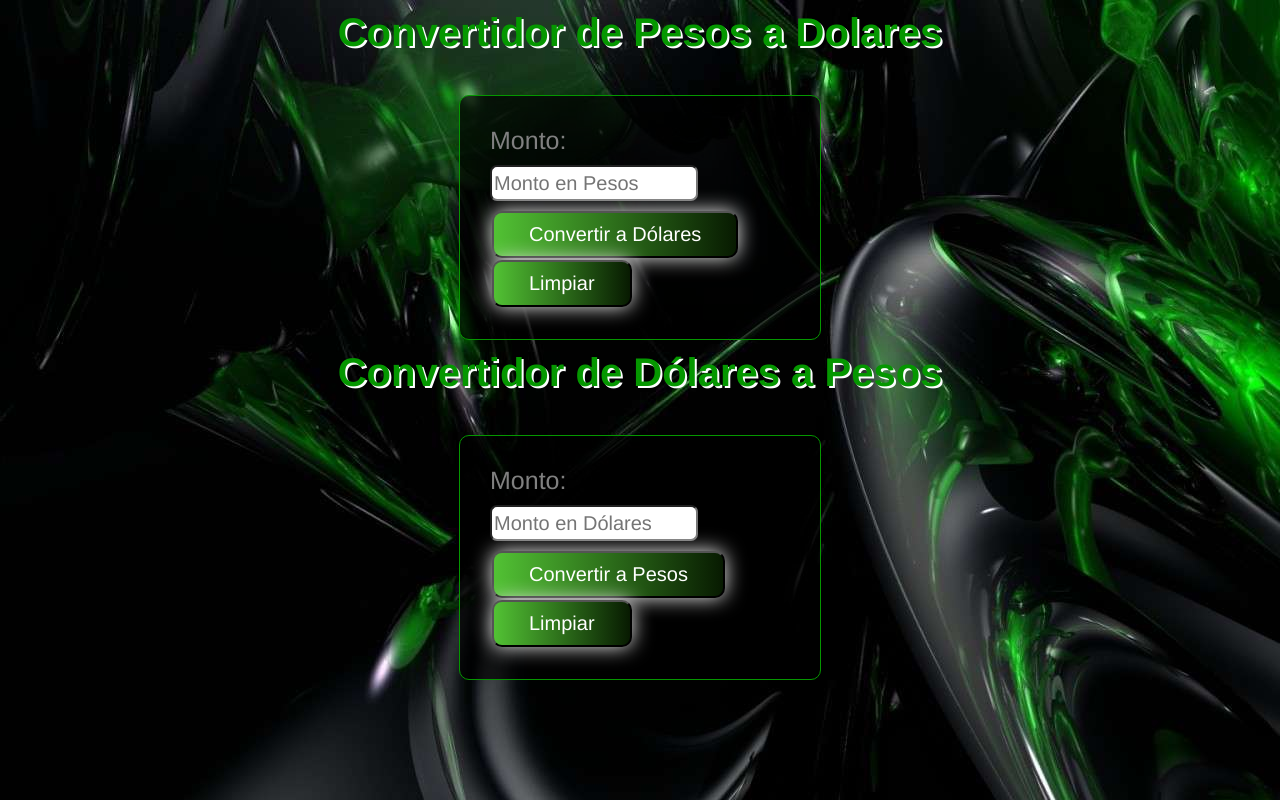
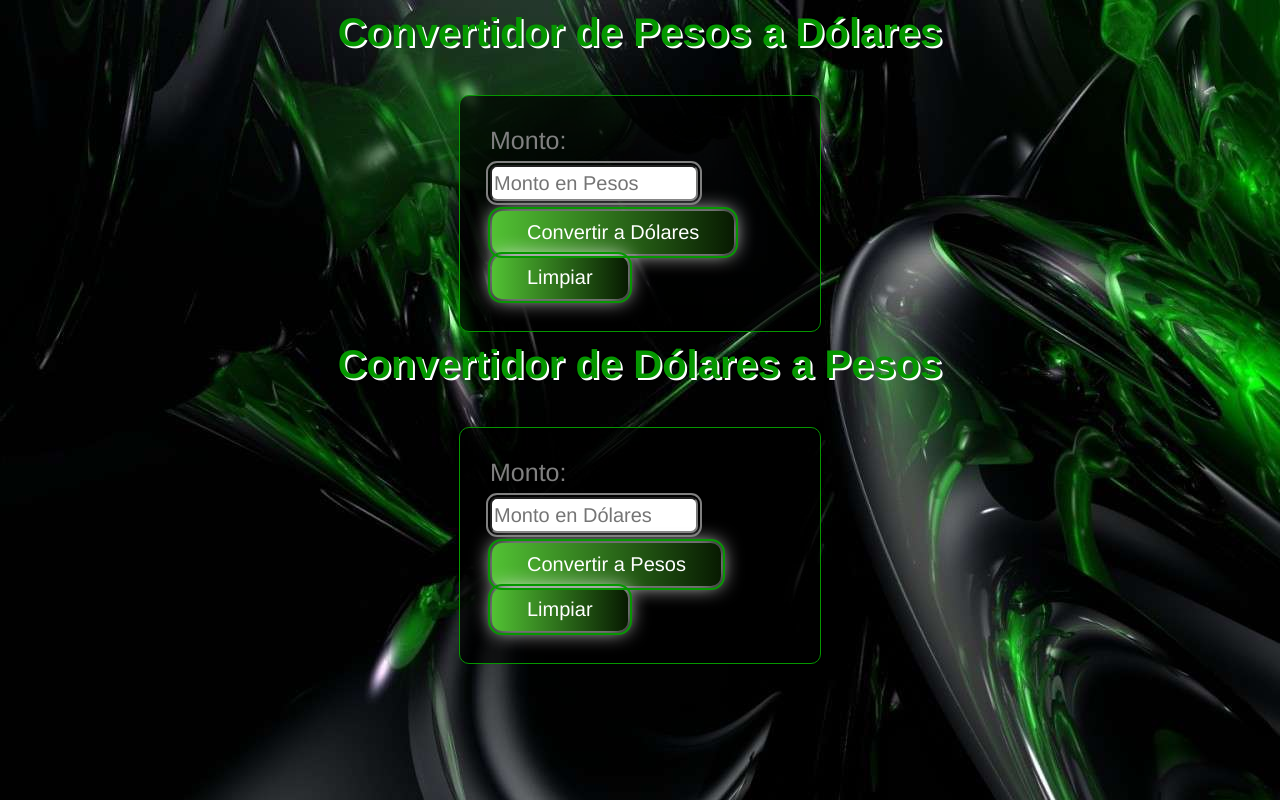
Before and after one commit to GabiPedicino/Conversor, a plain HTML site: page index.html in a window 1280 px wide. Drawn offline with Linux system fonts and the light colour scheme.

Commit message:
se agregaron detalles al css

```diff
--- a/base.css
+++ b/base.css
@@ -40,7 +40,8 @@ label{
 
 button{
    background-image: linear-gradient(to right, #52c234 0%, #061700  51%, #52c234  100%)
-    }
+}
+
 button{
     margin: 2px;
     padding: 10px 35px;
@@ -51,10 +52,13 @@ button{
     box-shadow: 0 0 20px #eee;
     border-radius: 10px;
     display: block;
+    outline: 2px solid  #059700;
+    outline-offset: 2px;
+    border: none;
 }
 
-button:hover {
-background-position: right center; /* change the direction of the change here */
+button:hover{
+background-position: right center;
 color: #fff;
 text-decoration: none;
 }
@@ -69,6 +73,8 @@ input{
     height: 30px;
     color: grey;
     border-radius: 7px;
+    outline: 2px solid grey;
+    outline-offset: 2px;
 }
 
 .contenidos-dos{
@@ -97,10 +103,13 @@ button{
     box-shadow: 0 0 20px #eee;
     border-radius: 10px;
     display: block;
+    outline: 2px solid  #059700;
+    outline-offset: 2px;
+    border: none;
 }
 
 button:hover {
-background-position: right center; /* change the direction of the change here */
+background-position: right center;
 color: #fff;
 text-decoration: none;
 }
--- a/index.html
+++ b/index.html
@@ -11,14 +11,14 @@
 <body>
 
 
-    <h1>Convertidor de Pesos a Dolares</h1>
+    <h1>Convertidor de Pesos a Dólares</h1>
 
     <div class="contenidos">
 
         <label>Monto:</label>
             <input id="pesos" type="number" min="1" max="9999999999" placeholder="Monto en Pesos" onkeyup=imposeMinMax(this)>
 
-       <button onclick="conversor()">
+       <button id="btn-pesos" onclick="conversor()">
             Convertir a Dólares
         </button>
 
@@ -35,7 +35,7 @@
             <label>Monto:</label>
                 <input id="dolar" type="number" min="1" max="9999999999" placeholder="Monto en Dólares" onkeyup=imposeMinMax(this)>
 
-                <button onclick="dolarAPesos()">
+                <button id="btn-dolares" onclick="dolarAPesos()">
                     Convertir a Pesos
                 </button>
                 <button onclick="limpiar()">Limpiar</button>
```
